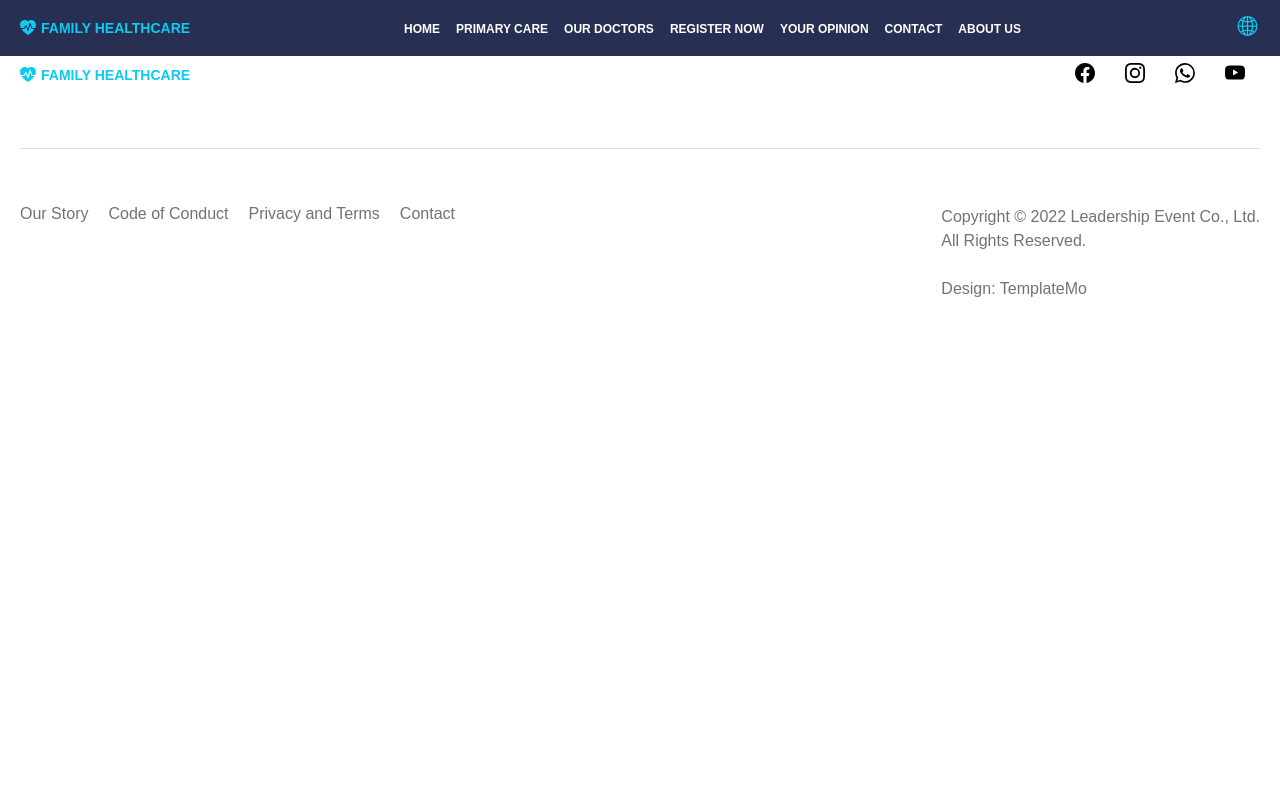
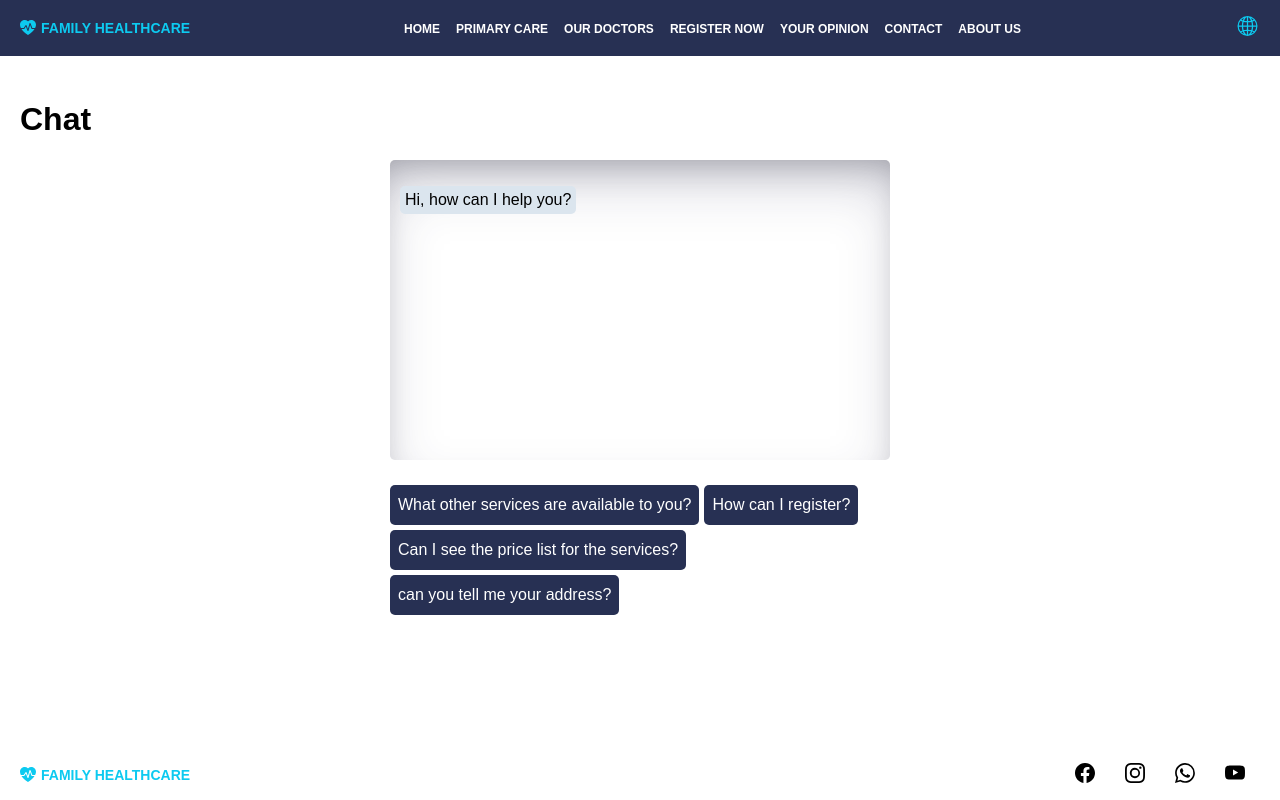
Before and after one commit to ArusSayamyan/medical-page, a Vue app: page /chat in a window 1280 px wide. Shown: the top 800 px of the page. Built offline with nearby package versions, Linux system fonts and the light colour scheme.

Commit message:
add chat component

```diff
--- a/src/components/MainTicket.vue
+++ b/src/components/MainTicket.vue
@@ -11,7 +11,7 @@
         <li class="pricingTicket__item">24/7 Support</li>
       </ul>
       <p class="pricingTicket__desc">Quick group meetings for multiple teams</p>
-      <main-btn btnContent="Buy ticket" withBg></main-btn>
+      <router-link to="/chat" class="pricingTicket__chat">Buy ticket</router-link>
     </div>
   </div>
 </template>
@@ -88,5 +88,20 @@
     color: #717275;
     font-size: 18px;
   }
+
+  &__chat {
+    padding: 10px 20px;
+    font-size: 16px;
+    margin-right: 20px;
+    cursor: pointer;
+    text-align: center;
+    background: none;
+    border-radius: 25px;
+    background: #273053;
+    border: 2px solid #273053;
+    color: #fff;
+    outline: none;
+    text-decoration: none;
+  }
 }
 </style>
--- /dev/null
+++ b/src/pages/ChatWithDoctor.vue
@@ -0,0 +1,154 @@
+<template>
+  <div class="chat">
+    <h1 class="chat__title" >Chat</h1>
+    <div class="chat__wrapper">
+      <div class="chat__mainChat" ref="myElement">
+        <p class="chat__answer">Hi, how can I help you?</p>
+        <div class="chat__conversation" v-for="quest in selectedQuest" :key="quest">
+          <p class="chat__selectedQuest">{{ quest.mess }}</p>
+          <p class="chat__answer">{{ quest.ans }}</p>
+        </div>
+      </div>
+      <div class="chat__messagesWrapper">
+        <p class="chat__message" v-for="message in messages" :key="message.id"
+           @click="sendMessage($event, message.message)">{{ message.message }}</p>
+      </div>
+    </div>
+
+  </div>
+</template>
+
+<script setup>
+import {ref} from 'vue'
+
+const myElement = ref();
+
+const selectedQuest = ref([])
+const messages = ref([
+  {
+    id: 'message1',
+    message: 'What other services are available to you?',
+    answer: '1.Dental care, 2.Laboratory and diagnostic care, 3.Preventative care, 4.Physical and occupational therapy, 5.Nutritional support, 6.Pharmaceutical care'
+  },
+  {
+    id: 'message2',
+    message: 'How can I register?',
+    answer: 'For registration click here'
+  },
+  {
+    id: 'message3',
+    message: 'Can I see the price list for the services?',
+    answer: '1.Dental care - 100$, '  +
+        '2.Laboratory and diagnostic care, '  +
+        '3.Preventative care, ' +
+        '4.Physical and occupational therapy, ' +
+        '5.Nutritional support, ' +
+        '6.Pharmaceutical care'
+  },
+  {
+    id: 'message4',
+    message: 'can you tell me your address?',
+    answer: 'send address'
+  },
+])
+
+
+function sendMessage(event, selectedMessage) {
+  if (event.target.textContent === selectedMessage) {
+    selectedQuest.value.push({
+      mess: selectedMessage,
+      ans: '. . .'
+    })
+  }
+  setTimeout(() => {
+    addAnswer(selectedMessage);
+  }, 3000)
+
+  if(myElement.value.clientHeight <  myElement.value.scrollHeight) {
+    myElement.value.lastElementChild.scrollIntoView({ behavior: 'smooth' })
+    myElement.value.scrollTop = myElement.value.scrollHeight - myElement.value.clientHeight;
+  }
+}
+
+
+//send answer of question
+function addAnswer(select) {
+  for (let text of messages.value) {
+    if (select === text.message) {
+      let object = [...selectedQuest.value]
+      for (let i = 0; i < object.length; i++) {
+        object[object.length - 1].ans = text.answer
+      }
+    }
+
+  }
+}
+
+
+</script>
+
+<style scoped lang="scss">
+.chat {
+  padding: 80px 20px;
+  max-width: 1320px;
+  width: 100%;
+  margin: 0 auto;
+  box-sizing: border-box;
+
+  &__mainChat {
+    width: 100%;
+    height: 300px;
+    box-shadow: rgba(50, 50, 93, 0.25) 0 30px 60px -12px inset, rgba(0, 0, 0, 0.3) 0px 18px 36px -18px inset;
+    border-radius: 5px;
+    padding: 10px;
+    overflow: auto;
+  }
+
+  &__wrapper {
+    max-width: 500px;
+    width: 100%;
+    margin: 0 auto;
+  }
+
+  &__messagesWrapper {
+    margin-top: 25px;
+    line-height: 24px;
+    display: flex;
+    flex-wrap: wrap;
+  }
+
+  &__message {
+    padding: 8px;
+    background: #273053;
+    color: #ffff;
+    border-radius: 5px;
+    margin: 0 5px 5px 0;
+    cursor: pointer;
+  }
+
+  &__selectedQuest {
+    background: #68b2687a;
+    width: auto;
+    color: #000;
+    padding: 5px;
+    border-radius: 5px;
+    max-width: fit-content;
+    align-self: end;
+  }
+
+  &__answer {
+    background: #dbe5ee;
+    width: auto;
+    color: #000;
+    padding: 5px;
+    border-radius: 5px;
+    max-width: fit-content;
+  }
+
+  &__conversation {
+    display: flex;
+    flex-direction: column;
+  }
+
+}
+</style>
--- a/src/pages/HomePage.vue
+++ b/src/pages/HomePage.vue
@@ -991,4 +991,8 @@ body {
   background: #ffff !important;
 }
 
+.swiper-button-prev, .swiper-button-next {
+  display: none;
+}
+
 </style>
--- a/src/router.js
+++ b/src/router.js
@@ -6,6 +6,7 @@ import AboutPage from "./pages/AboutPage";
 import HomePage from "./pages/HomePage";
 import RegisterPage from "./pages/RegisterPage";
 import AboutDoctor from "./pages/AboutDoctor";
+import ChatWithDoctor from "./pages/ChatWithDoctor";
 
 const router = createRouter({
     history: createWebHistory(),
@@ -25,6 +26,10 @@ const router = createRouter({
         {
             path: '/aboutDoctor',
             component: AboutDoctor
+        },
+        {
+            path: '/chat',
+            component: ChatWithDoctor
         }
     ]
 })
```
Also changed, not shown: src/assets/icons/send.svg (added).
